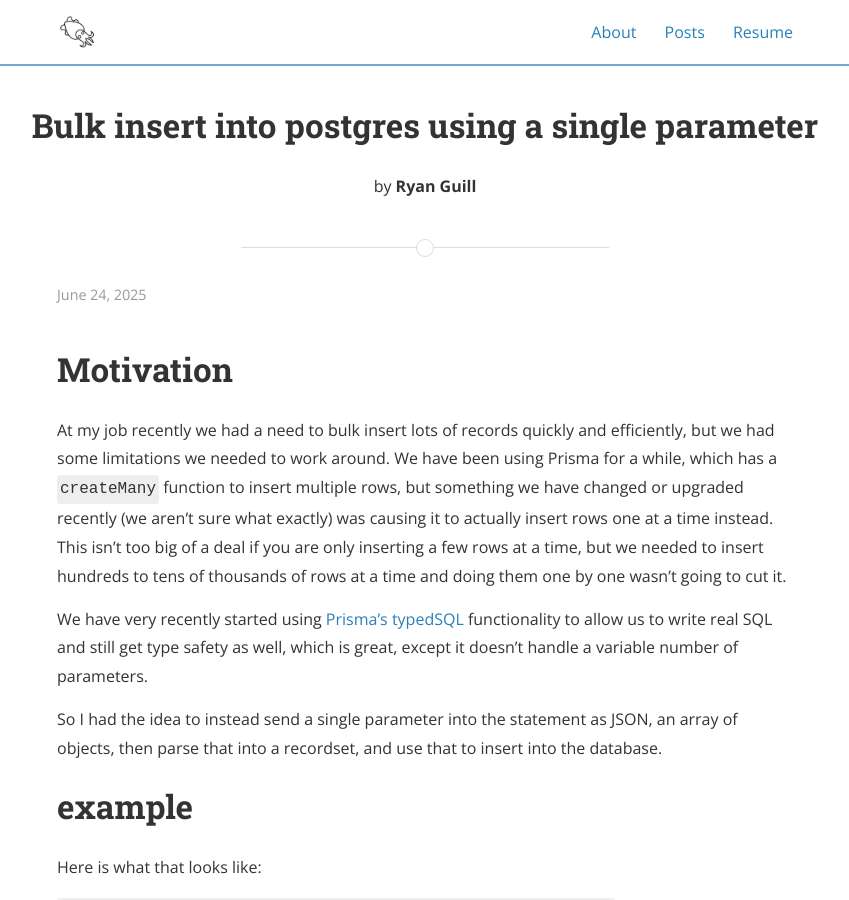
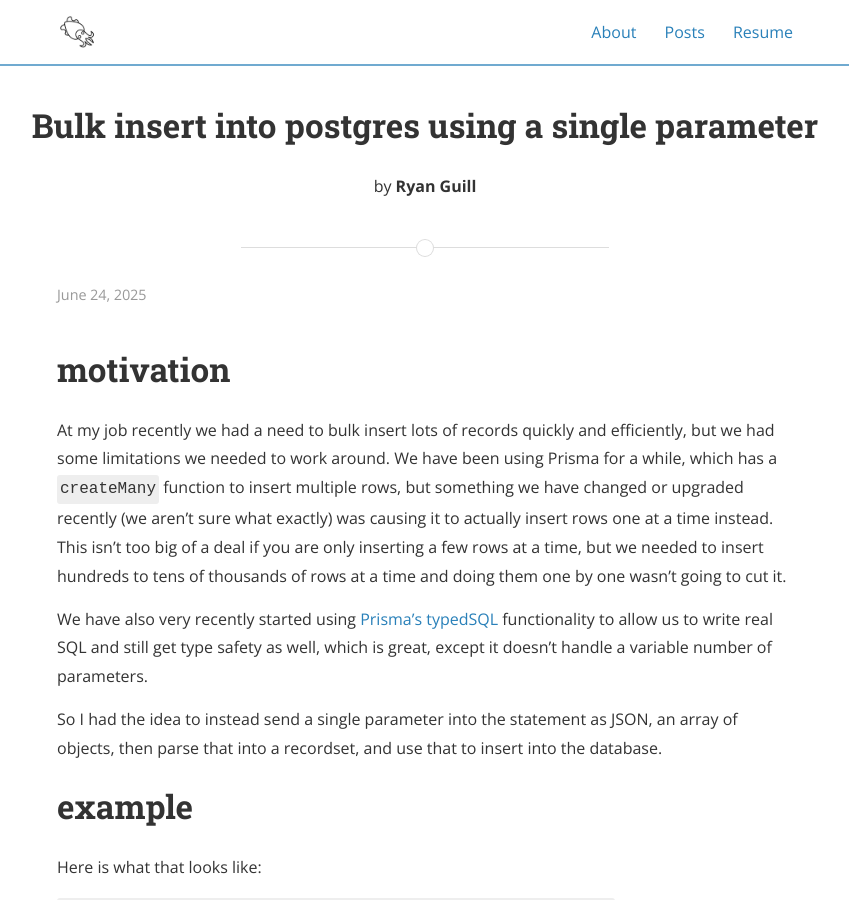
Before and after one commit to ryanguill/ryanguill.github.io, a Jekyll site: the page built from _posts/2025-06-24-bulk-insert-using-json.markdown, in a window 1280 px wide and 900 px high. Shown: the whole window, without its empty margins (215-1064 px from the left). Built offline with Jekyll 4.4.1, drawn with Linux system fonts in a browser that asks for light colours; nearby versions of some CDN libraries; comment, search, counter and statistics services are not loaded; a style sheet for code colours, icons or effects is not loaded.

Commit message:
small tweaks

```diff
--- a/_posts/2025-06-24-bulk-insert-using-json.markdown
+++ b/_posts/2025-06-24-bulk-insert-using-json.markdown
@@ -7,11 +7,11 @@ categories: postgresql sql json
 tags:	postgresql sql json
 ---
 
-# Motivation
+# motivation
 
 At my job recently we had a need to bulk insert lots of records quickly and efficiently, but we had some limitations we needed to work around. We have been using Prisma for a while, which has a `createMany` function to insert multiple rows, but something we have changed or upgraded recently (we aren't sure what exactly) was causing it to actually insert rows one at a time instead. This isn't too big of a deal if you are only inserting a few rows at a time, but we needed to insert hundreds to tens of thousands of rows at a time and doing them one by one wasn't going to cut it.
 
-We have very recently started using [Prisma's typedSQL](https://www.prisma.io/typedsql) functionality to allow us to write real SQL and still get type safety as well, which is great, except it doesn't handle a variable number of parameters.
+We have also very recently started using [Prisma's typedSQL](https://www.prisma.io/typedsql) functionality to allow us to write real SQL and still get type safety as well, which is great, except it doesn't handle a variable number of parameters.
 
 So I had the idea to instead send a single parameter into the statement as JSON, an array of objects, then parse that into a recordset, and use that to insert into the database.
 
```
